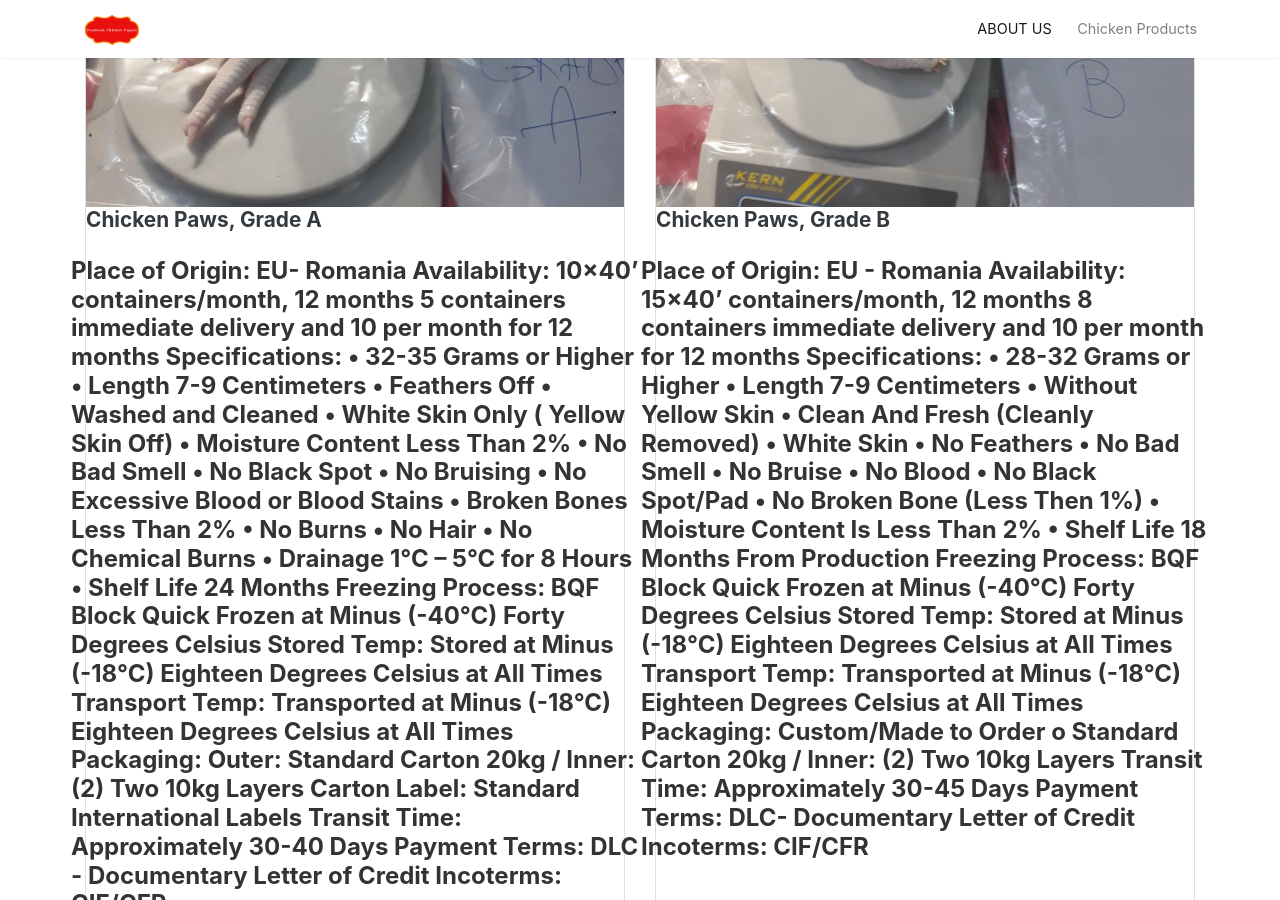
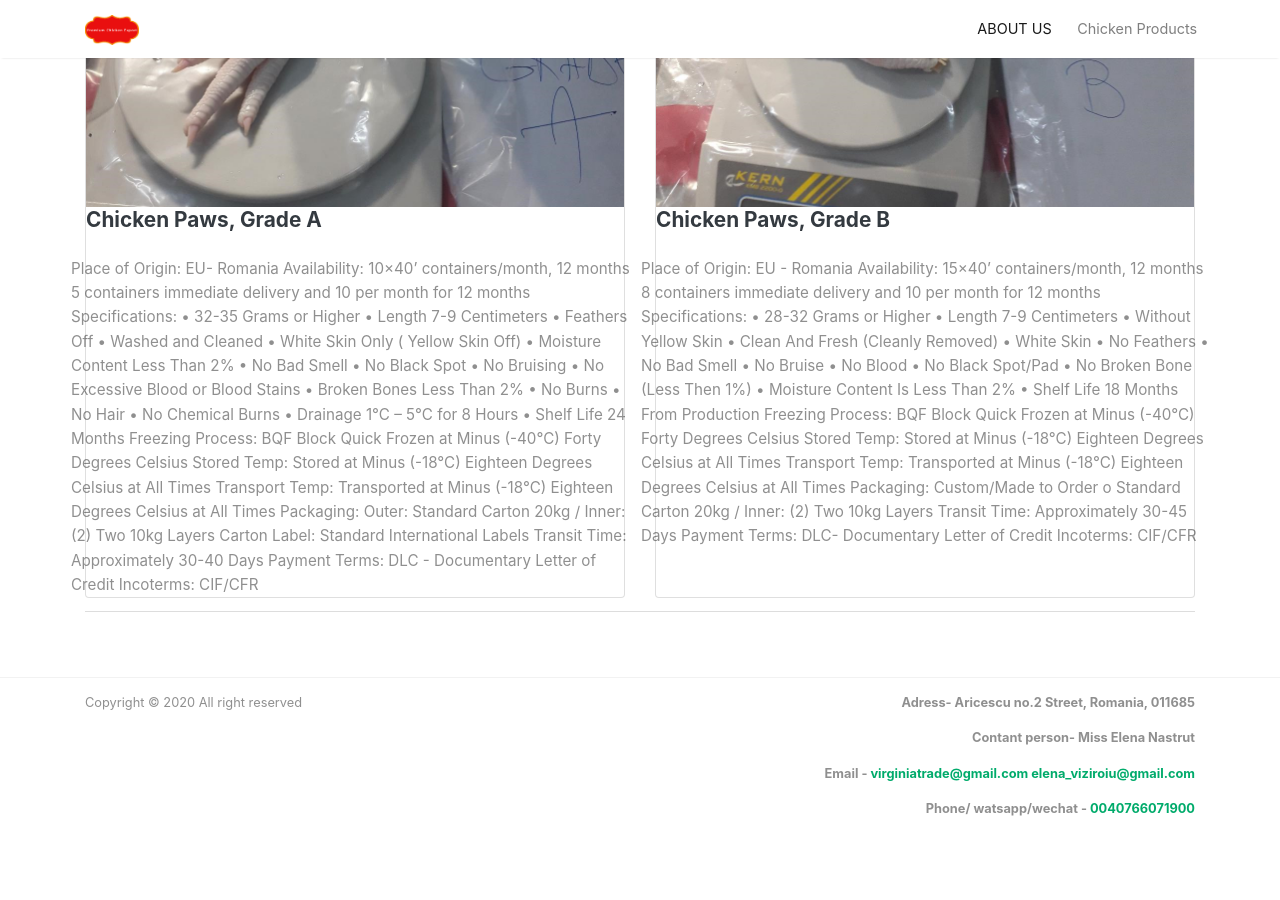
Before and after one commit to gpf192/gpf192.github.io, a Jekyll site: the page built from index.html, in a window 1280 px wide and 900 px high, scrolled down 338 px. Built offline with Jekyll 4.4.1, drawn with Linux system fonts in a browser that asks for light colours; nearby versions of some CDN libraries; the list of posts is cut into pages by our own code.

Commit message:
feat style

```diff
--- a/_includes/postbox.html
+++ b/_includes/postbox.html
@@ -28,7 +28,7 @@
             </h2>
             <!--<h4 class="card-text">{{ post.excerpt | strip_html | truncatewords:30 }}</h4>-->
             <div class="row justify-content-between">
-                <h4>{{ post.excerpt | strip_html }}</h4>
+                <h4 class="card-text">{{ post.excerpt | strip_html }}</h4>
             </div>
 
         </div>
```
